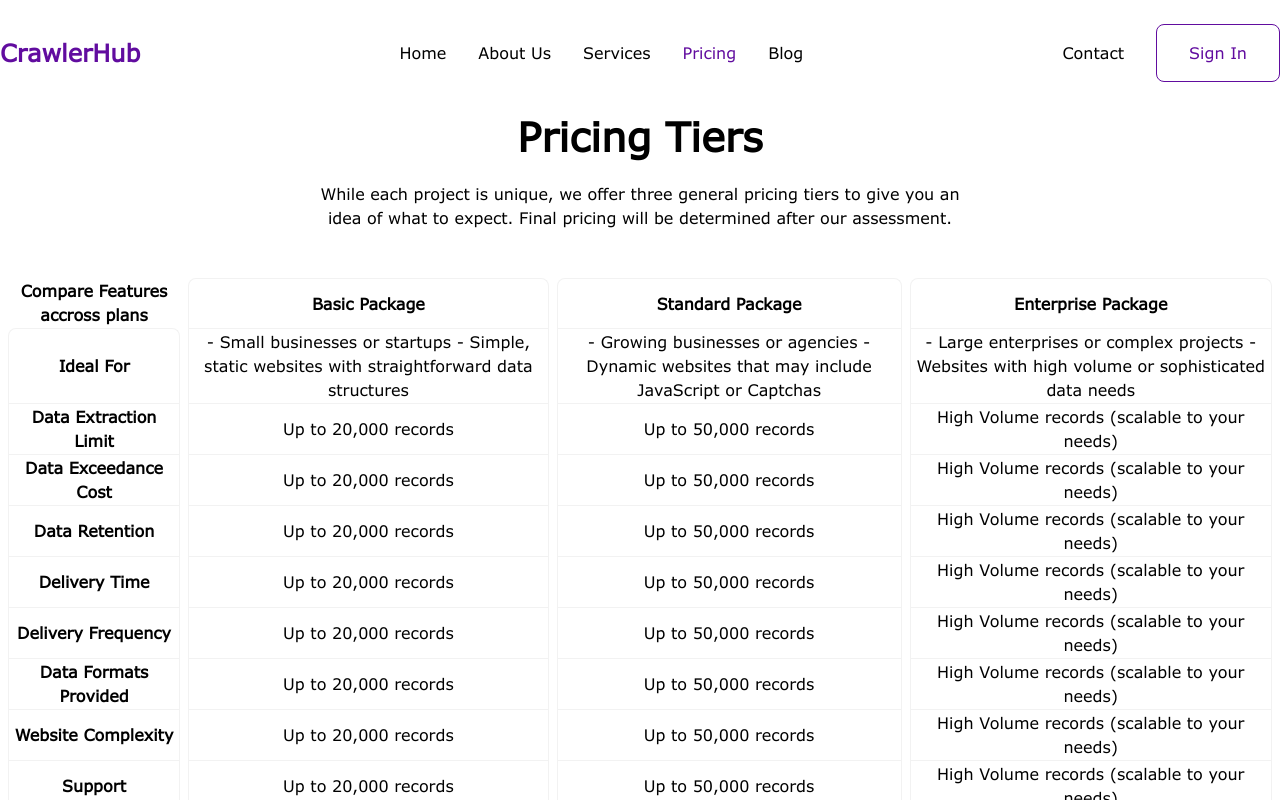
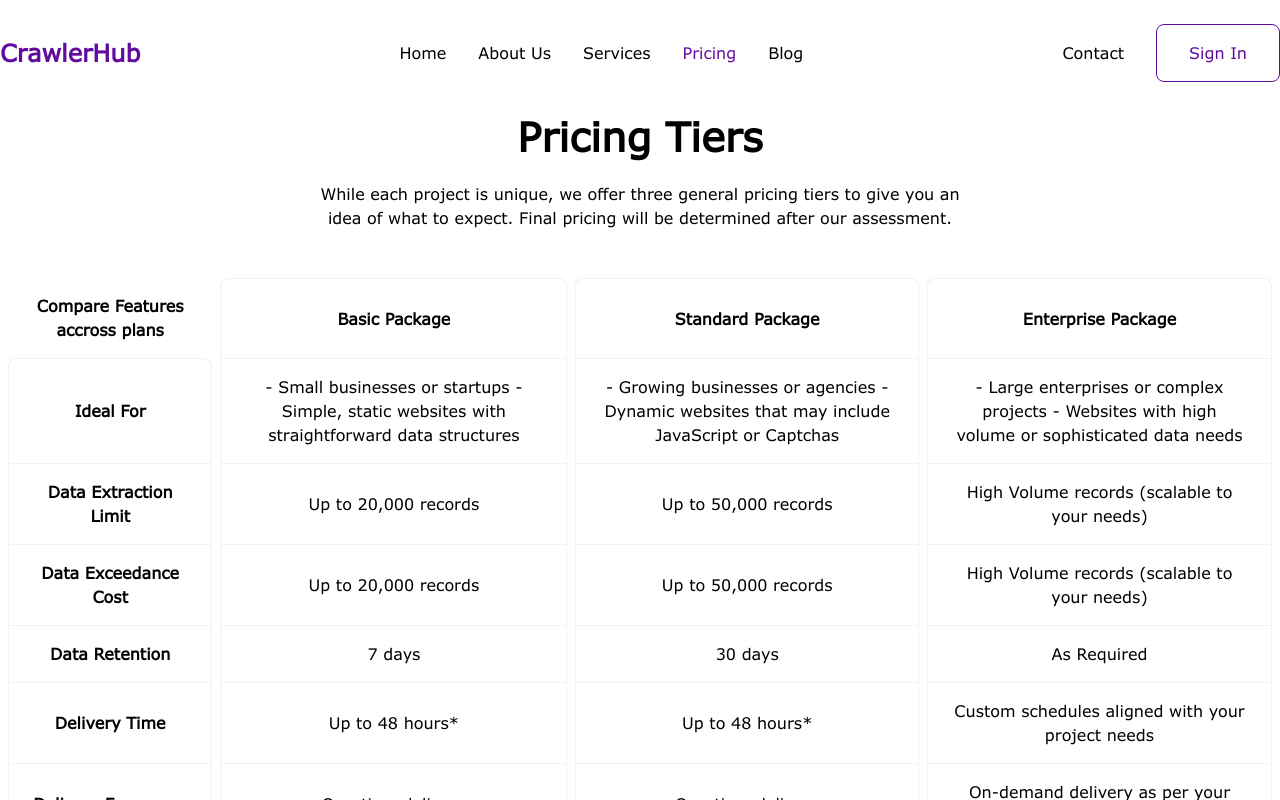
Before and after one commit to beecodeguy/crawlhub, a Next.js app: page /pricing in a window 1280 px wide. Shown: the top 800 px of the page. Built offline with nearby package versions, Linux system fonts and the light colour scheme.

Commit message:
add all pricing info in table

```diff
--- a/src/assets/styles/components/_table.scss
+++ b/src/assets/styles/components/_table.scss
@@ -37,6 +37,7 @@
     td {
       text-align: center;
       border-color: #f2f2f2;
+      padding: 16px 24px 16px 24px;
     }
     thead {
       tr {
--- a/src/constants/pricing.ts
+++ b/src/constants/pricing.ts
@@ -22,68 +22,69 @@ export default [
   },
   {
     title: "Data Retention",
-    basic: "Up to 20,000 records",
-    standard: "Up to 50,000 records",
-    enterprise: "High Volume records (scalable to your needs)",
+    basic: "7 days",
+    standard: "30 days",
+    enterprise: "As Required",
   },
   {
     title: "Delivery Time",
-    basic: "Up to 20,000 records",
-    standard: "Up to 50,000 records",
-    enterprise: "High Volume records (scalable to your needs)",
+    basic: "Up to 48 hours*",
+    standard: "Up to 48 hours*",
+    enterprise: "Custom schedules aligned with your project needs",
   },
   {
     title: "Delivery Frequency",
-    basic: "Up to 20,000 records",
-    standard: "Up to 50,000 records",
-    enterprise: "High Volume records (scalable to your needs)",
+    basic: "One-time delivery",
+    standard: "One-time delivery",
+    enterprise: "On-demand delivery as per your requirements",
   },
   {
     title: "Data Formats Provided",
-    basic: "Up to 20,000 records",
-    standard: "Up to 50,000 records",
-    enterprise: "High Volume records (scalable to your needs)",
+    basic: "CSV, Excel, JSON",
+    standard: "CSV, Excel, JSON",
+    enterprise: "Any format required (mutually agreeable)",
   },
   {
     title: "Website Complexity",
-    basic: "Up to 20,000 records",
-    standard: "Up to 50,000 records",
-    enterprise: "High Volume records (scalable to your needs)",
+    basic: "Suitable for static websites with simple structures",
+    standard: "Handles dynamic websites, including those with Captchas",
+    enterprise:
+      "Perfect for complex or large-scale websites, including those with high security",
   },
   {
     title: "Support",
-    basic: "Up to 20,000 records",
-    standard: "Up to 50,000 records",
-    enterprise: "High Volume records (scalable to your needs)",
+    basic: "Email support during business hours",
+    standard: "Priority email support during business hours",
+    enterprise: "- Dedicated account manager - Priority support",
   },
   {
     title: "API Integration",
-    basic: "Up to 20,000 records",
-    standard: "Up to 50,000 records",
-    enterprise: "High Volume records (scalable to your needs)",
+    basic: "Not included",
+    standard: "Optional (additional charges may apply)",
+    enterprise: "Fully integrated API solutions",
   },
   {
     title: "Free Assessment",
-    basic: "Up to 20,000 records",
-    standard: "Up to 50,000 records",
-    enterprise: "High Volume records (scalable to your needs)",
+    basic: "Yes",
+    standard: "Yes",
+    enterprise: "Yes",
   },
   {
     title: "Web App Access",
-    basic: "Up to 20,000 records",
-    standard: "Up to 50,000 records",
-    enterprise: "High Volume records (scalable to your needs)",
+    basic: "Yes",
+    standard: "Yes",
+    enterprise: "Yes",
   },
   {
     title: "Cloud Integration",
-    basic: "Up to 20,000 records",
-    standard: "Up to 50,000 records",
-    enterprise: "High Volume records (scalable to your needs)",
+    basic: "Yes",
+    standard: "Yes",
+    enterprise: "Yes",
   },
   {
     title: "Customization Options",
-    basic: "Up to 20,000 records",
-    standard: "Up to 50,000 records",
-    enterprise: "High Volume records (scalable to your needs)",
+    basic: "Limited customization",
+    standard: "Moderate customization available",
+    enterprise: "Fully customizable solutions to fit any requirement",
   },
 ];
```
